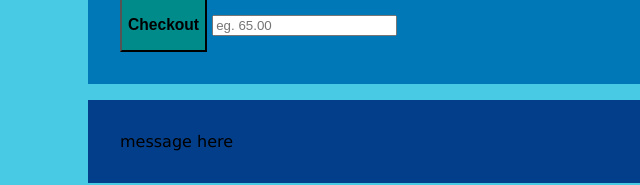
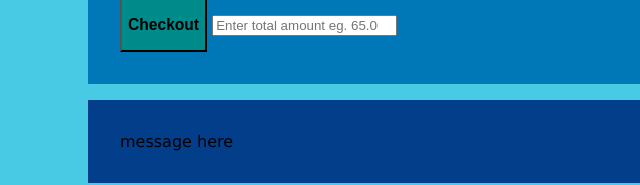
Before and after one commit to sakhile217/pizza-history, a plain HTML site: page index.html in a window 1280 px wide. Shown: the part 359-544 px from the top of the page, 0-640 px from the left. Drawn offline with Linux system fonts and the light colour scheme.

Commit message:
pizza cart

```diff
--- a/index.html
+++ b/index.html
@@ -90,7 +90,7 @@
             <h3>Checkout</h3>
         </button>
         <label for=""></label>
-        <input class="u-full-width criticalLevelSetting" type="number" placeholder="eg. 65.00">
+        <input class="u-full-width criticalLevelSetting" type="number" placeholder="Enter total amount eg. 65.00">
 
     </div>
 
```
